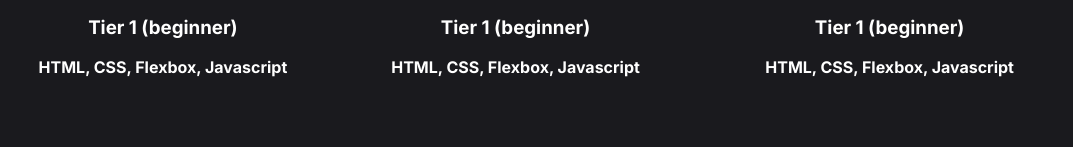
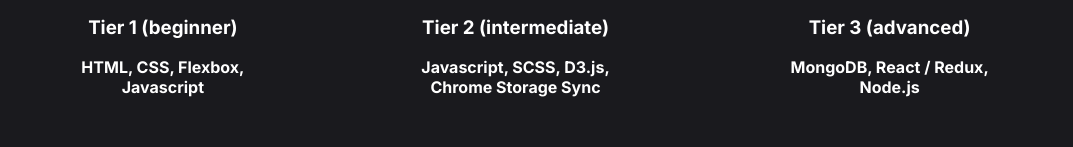
Before and after one commit to rishabhdhayal/Hackathon_app, a plain HTML site: page index.html in a window 1280 px wide. Shown: the part 3278-3425 px from the top of the page, without its empty margins (103-1176 px from the left). Drawn offline with Linux system fonts and the light colour scheme.

```diff
--- a/index.html
+++ b/index.html
@@ -109,7 +109,7 @@
             <div class="img"><img src="images/Rectangle 30.svg" alt=""></div>
             <div class="ctext">
                 <h3>Tier 1 (beginner)</h3>
-                <p>HTML, CSS, Flexbox, Javascript</p>
+                <p>HTML, CSS, Flexbox, <br> Javascript</p>
             </div>
         </div>
         <!-- =========================================================== -->
@@ -117,8 +117,8 @@
         <div class="card">
             <div class="img"><img src="images/Rectangle 31.svg" alt=""></div>
             <div class="ctext">
-                <h3>Tier 1 (beginner)</h3>
-                <p>HTML, CSS, Flexbox, Javascript</p>
+                <h3>Tier 2 (intermediate)</h3>
+                <p>Javascript, SCSS, D3.js, <br> Chrome Storage Sync</p>
             </div>
         </div>
         <!-- =========================================================== -->
@@ -126,8 +126,8 @@
         <div class="card">
             <div class="img"><img src="images/image 11.svg" alt=""></div>
             <div class="ctext">
-                <h3>Tier 1 (beginner)</h3>
-                <p>HTML, CSS, Flexbox, Javascript</p>
+                <h3>Tier 3 (advanced)</h3>
+                <p>MongoDB, React / Redux, <br> Node.js</p>
             </div>
         </div>
         <!-- =========================================================== -->
```
